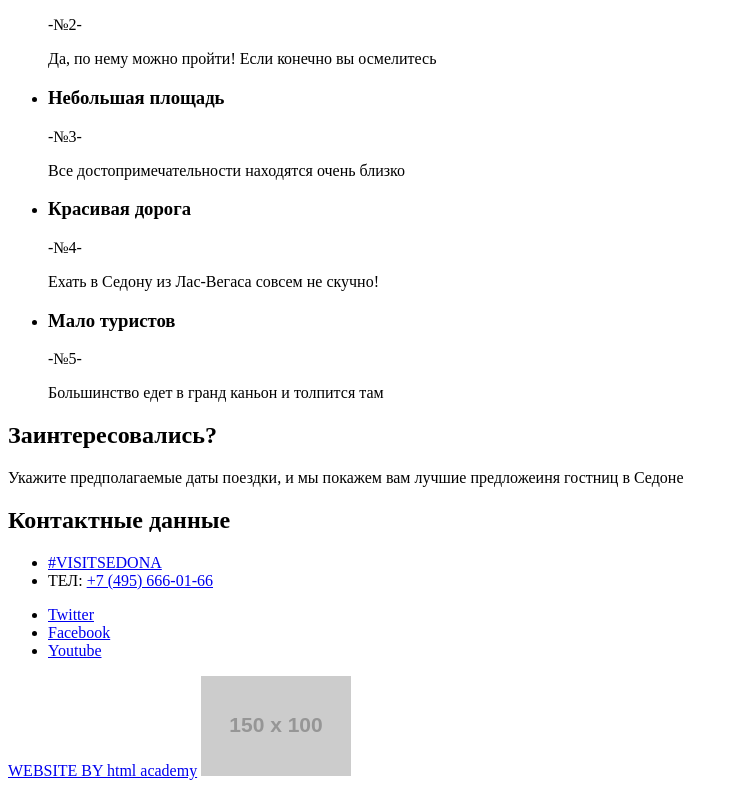
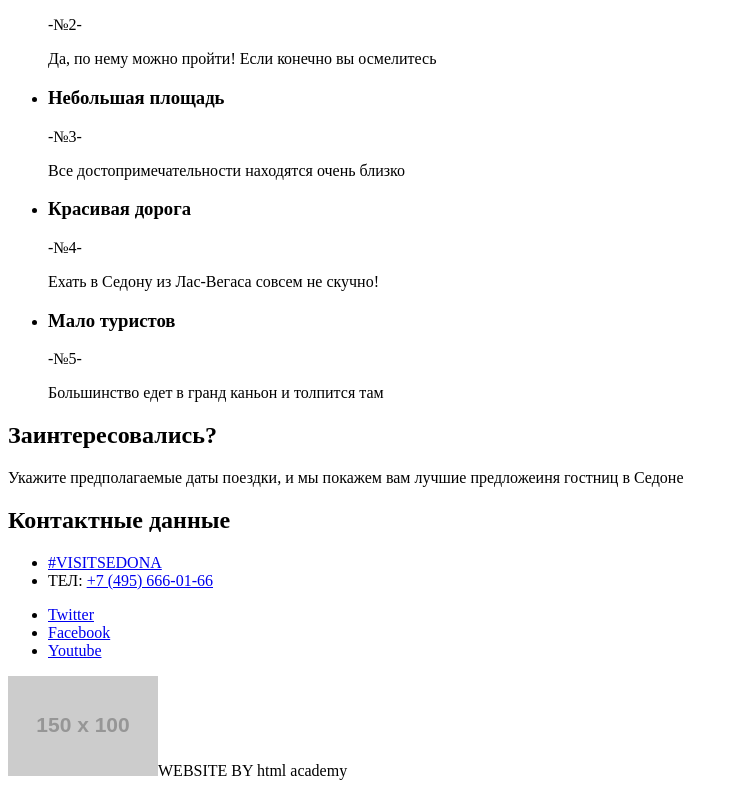
Before and after one commit to RessourdAlex/1500497-sedona-29, a plain HTML site: page index.html in a window 1280 px wide. Shown: the part 1335-2131 px from the top of the page, without its empty margins (0-738 px from the left). Drawn offline with Linux system fonts and the light colour scheme; placeholder pictures from the web are drawn by us.

Commit message:
Обернул img в ссылку

```diff
--- a/index.html
+++ b/index.html
@@ -117,8 +117,7 @@
       </ul>
     </section>
     <section>
-      <a href="https://up.htmlacademy.ru./intensive/htmlcss9">WEBSITE BY html academy</a>
-      <img src="https://via.placeholder.com/150x100" width="150" height="100" alt="Copyright">
+      <p><a href="https://up.htmlacademy.ru./intensive/htmlcss9"><img src="https://via.placeholder.com/150x100" width="150" height="100" alt="Copyright"></a><span>WEBSITE BY html academy</span></p>
     </section>
   </footer>
 
```
